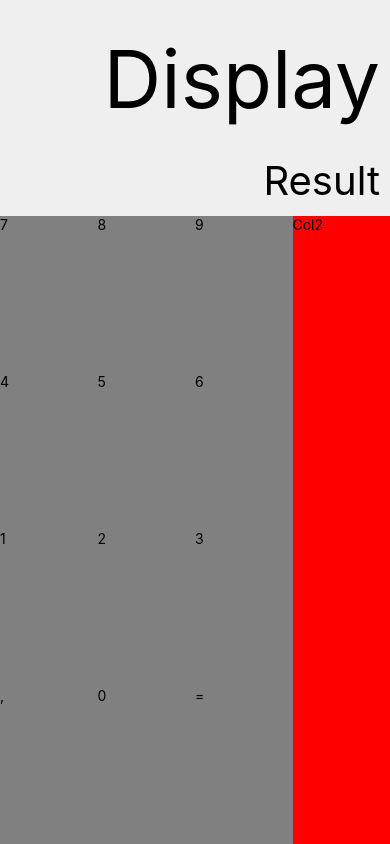
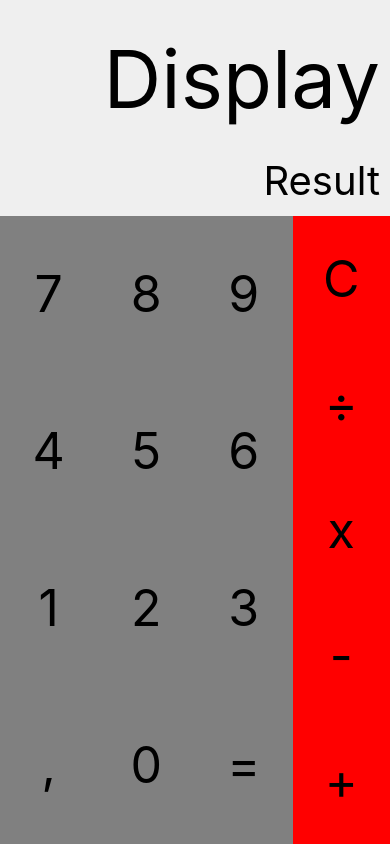
Before and after one commit to renanalves23/REACT-NATIVE-CALCULADORA, a React Native app: screen / in a window 390 px wide. Built offline with nearby package versions, Linux system fonts and the light colour scheme.

Commit message:
Layout da calculadora pronto. Botoes finais colocados com map

```diff
--- a/App.js
+++ b/App.js
@@ -8,6 +8,7 @@ export default function App() {
     ['1', '2', '3'],
     [',', '0', '=']
   ]
+  const col2Buttons = ['C', '÷', 'x', '-', '+']
   return (
     <View style={styles.container}>
       <Text style={styles.display}>Display</Text>
@@ -15,15 +16,23 @@ export default function App() {
       <View style={styles.buttons}>
           <View style={styles.col1}>
           { col1Buttons.map( (line, ind) => <View key={ind} style={styles.line}>
-              { line.map( op => <Text key={op} style={styles.btn}>{op}</Text>)}
+              { line.map( op => <View key={op} style={styles.btn}>
+                 <Text style={styles.btnText}>
+                   {op}
+                 </Text>
+                 </View>)}
             </View>
           ) }
             </View>
         <View style={styles.col2}>
-          <Text>Col2</Text>
+          { col2Buttons.map( op => <View key={op} style={styles.btn}>
+            <Text style={styles.btnText}>
+              {op}
+            </Text>
+            </View>)}
+          </View>
         </View>
       </View>
-    </View>
   );
 }
 
@@ -67,6 +76,12 @@ const styles = StyleSheet.create({
     flexDirection: 'row',
   },
   btn:{
-    flex: 1
+    flex: 1,
+    justifyContent: 'center'
+  },
+  btnText:{
+    textAlign: 'center',
+    fontSize: 50,
+
   }
 });
```
